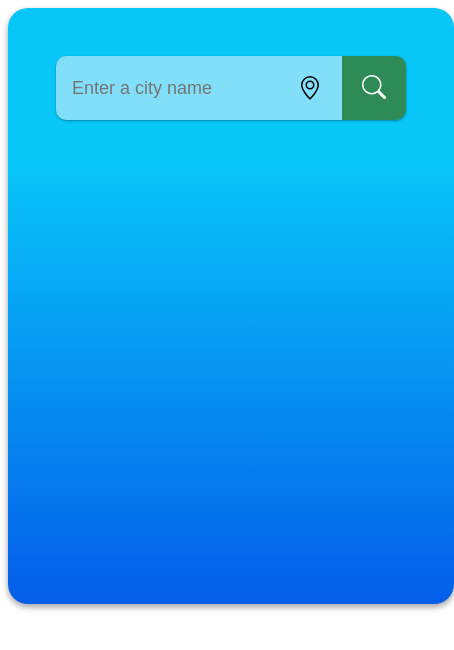
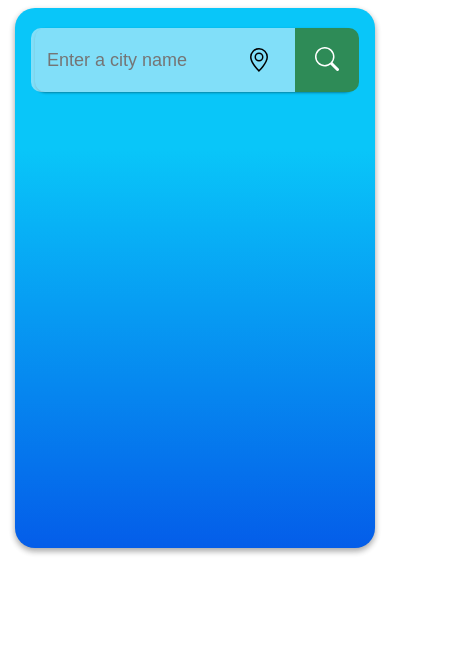
Before and after one commit to Dev-2021/Weather-app, a plain HTML site: page index.html in a window 390 px wide. Shown: the whole page, 454 px wide, since content can reach past the window. Drawn offline with Linux system fonts and the light colour scheme.

Commit message:
resonsive ui adjustment for mobile devices

```diff
--- a/style.css
+++ b/style.css
@@ -13,7 +13,7 @@
 
 .card {
   display: block;
-  max-width: 350px;
+  max-width: 380px;
   width: 100%;
   height: 500px;
   padding: 3rem;
@@ -130,3 +130,10 @@ svg.icons {
 .info_text {
   margin-left: 10px;
 }
+
+@media (max-width: 768px) {
+  .card {
+    max-width: 320px;
+    padding: 20px;
+  }
+}
```
